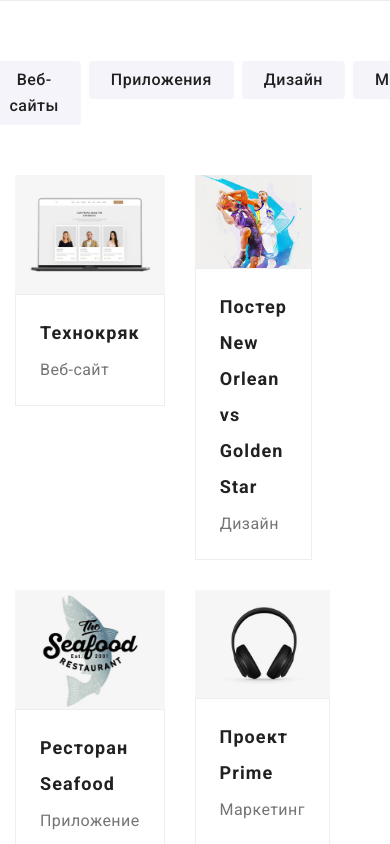
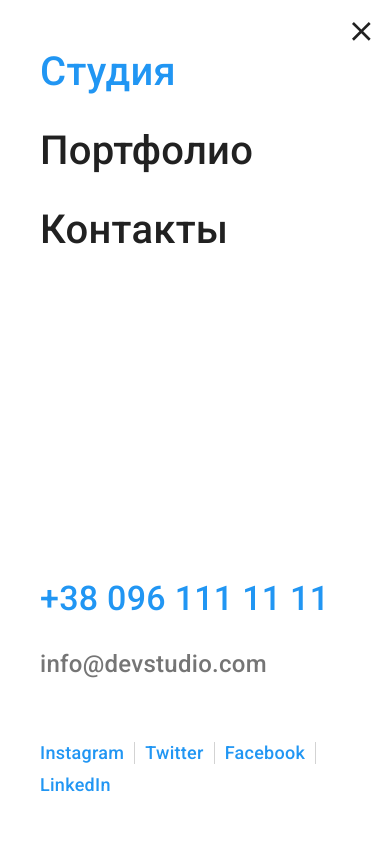
Before and after one commit to AninotA/goit-markup-hw-08, a plain HTML site: page portfolio.html in a window 390 px wide. Shown: the top 844 px of the page. Drawn offline with nearby package versions, Linux system fonts and the light colour scheme.

Commit message:
Update menu-btn

```diff
--- a/portfolio.html
+++ b/portfolio.html
@@ -27,8 +27,15 @@
   <body data-page>
     <header class="header">
       <div class="container header__container">
+        <a class="nav__logo" href="./index.html"><span class="web">Web</span>Studio</a>
+
+        <button class="menu-btn" type="button" data-menu-open>
+          <svg width="40" height="40">
+            <use href="./images/icons.svg#burger-menu"></use>
+          </svg>
+        </button>
         <nav class="nav">
-          <a class="nav__logo" href="./index.html"><span class="web">Web</span>Studio</a>
+          <!-- <a class="nav__logo" href="./index.html"><span class="web">Web</span>Studio</a> -->
 
           <ul class="nav__list">
             <li class="nav__item">
@@ -405,6 +412,82 @@
         </div>
       </div>
     </footer>
+
+ <!-- Mobile menu -->
+    <div class="menu is-open" data-menu>
+      <button class="menu-close__btn" data-menu-close>
+        <svg class="menu-close__icon" width="40" height="40">
+          <use href="./images/icons.svg#menu-close"></use>
+        </svg>
+      </button>
+      <div class="mobile__nav">
+        <ul class="mobile__list">
+          <li class="mobile__item">
+            <a href="./index.html" class="mobile__link mobile__link--current">Студия</a>
+          </li>
+          <li class="mobile__item">
+            <a href="./portfolio.html" class="mobile__link">Портфолио</a>
+          </li>
+          <li class="mobile__item">
+            <a href="/" class="mobile__link">Контакты</a>
+          </li>
+        </ul>
+
+        <ul class="mobile__list">
+          <li class="mobile-contacts__item">
+            <a href="tel:+380961111111" class="mobile-contacts__link-tel">+38 096 111 11 11</a>
+          </li>
+          <li class="mobile-contacts__item">
+            <a href="mailto:info@devstudio.com" class="mobile-contacts__link-mail"
+              >info@devstudio.com</a
+            >
+          </li>
+        </ul>
+
+        <ul class="mobile-socials__list">
+          <li class="mobile-socials__item">
+            <a
+              href=""
+              class="mobile-socials__link"
+              target="_blank"
+              rel="noopener noreferrer"
+              aria-label="instagram"
+              >Instagram</a
+            >
+          </li>
+          <li class="mobile-socials__item">
+            <a
+              href=""
+              class="mobile-socials__link"
+              target="_blank"
+              rel="noopener noreferrer"
+              aria-label="twitter"
+              >Twitter</a
+            >
+          </li>
+          <li class="mobile-socials__item">
+            <a
+              href=""
+              class="mobile-socials__link"
+              target="_blank"
+              rel="noopener noreferrer"
+              aria-label="facebook"
+              >Facebook</a
+            >
+          </li>
+          <li class="mobile-socials__item">
+            <a
+              href=""
+              class="mobile-socials__link"
+              target="_blank"
+              rel="noopener noreferrer"
+              aria-label="linkedin"
+              >LinkedIn</a
+            >
+          </li>
+        </ul>
+      </div>
+    </div>
     <script src="./js/modal.js"></script>
     <script src="./js/menu.js"></script>
   </body>
--- a/scss/components/_mobile-menu.scss
+++ b/scss/components/_mobile-menu.scss
@@ -28,7 +28,7 @@
   }
 }
 
-.menu .menu-btn {
+.menu-btn {
   position: absolute;
   top: 10px;
   right: 15px;
--- a/scss/layout/_header.scss
+++ b/scss/layout/_header.scss
@@ -26,13 +26,20 @@
 
   display: flex;
   align-items: center;
-  // padding-top: 32px;
-  // padding-bottom: 32px;
+
+  @media screen and (min-width: 1200px) {
+    padding-top: 32px;
+    padding-bottom: 32px;
+  }
 }
 
 .header-contacts__icon {
   fill: currentColor;
   margin-right: 8px;
+
+  @media screen and (min-width: 1200px) {
+    margin-right: 10px;
+  }
 }
 
 .header-contacts__icon-mail {
@@ -50,11 +57,9 @@
   font-weight: 500;
   font-size: 12px;
   line-height: calc(14 / 12);
-  // line-height: calc(16 / 14);
+
   letter-spacing: 0.02em;
   color: var(--descr-txt-cl);
-  // padding-top: 32px;
-  // padding-bottom: 31px;
 
   transition: color 250ms var(--timing-fuction);
 
@@ -66,6 +71,13 @@
   @media screen and (max-width: 767px) {
     display: none;
   }
+
+  @media screen and (min-width: 1200px) {
+    font-size: 14px;
+    line-height: calc(16 / 14);
+    // padding-top: 32px;
+    // padding-bottom: 32px;
+  }
 }
 
 .header-contacts__phone {
@@ -74,11 +86,9 @@
   font-weight: 500;
   font-size: 12px;
   line-height: calc(14 / 12);
-  // line-height: calc(16 / 14);
+
   letter-spacing: 0.02em;
   color: var(--descr-txt-cl);
-  // padding-top: 32px;
-  // padding-bottom: 31px;
 
   transition: color 250ms var(--timing-fuction);
 
@@ -90,4 +100,11 @@
   @media screen and (max-width: 767px) {
     display: none;
   }
+
+  @media screen and (min-width: 1200px) {
+    font-size: 14px;
+    line-height: calc(16 / 14);
+    // padding-top: 32px;
+    // padding-bottom: 32px;
+  }
 }
```
Also changed, not shown: css/main.css, css/main.min.css, 2 other files.
